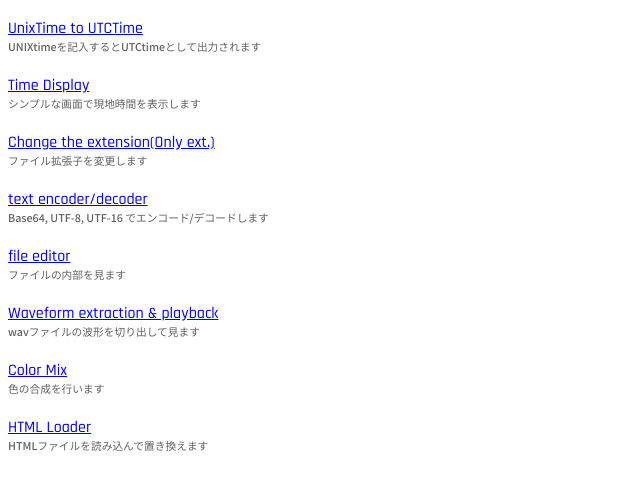
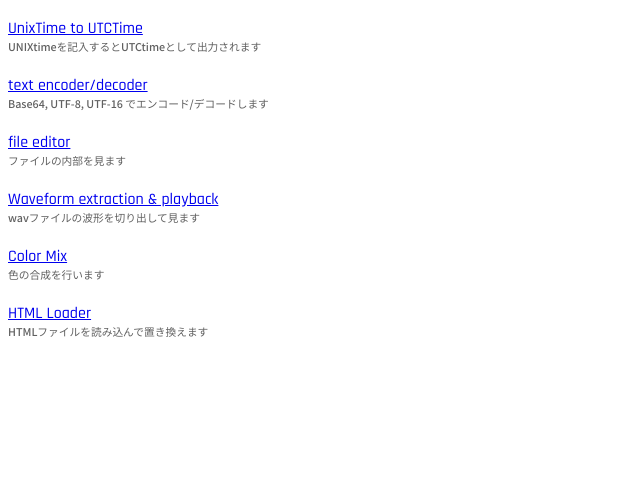
Before and after one commit to otoinu/tool, a plain HTML site: page index.html in a window 1280 px wide. Shown: the part 152-642 px from the top of the page, without its empty margins (0-640 px from the left). Drawn offline with Linux system fonts and the light colour scheme.

Commit message:
不要なツールの削除

```diff
--- a/index.html
+++ b/index.html
@@ -29,12 +29,6 @@
     <a class="link" href="./UNIXtoTIME.html">UnixTime to UTCTime</a><br>
     <h6 class="desc">UNIXtimeを記入するとUTCtimeとして出力されます</h6><br>
 
-    <a class="link" href="./Time_display.html">Time Display</a><br>
-    <h6 class="desc">シンプルな画面で現地時間を表示します</h6><br>
-
-    <a class="link" href="./ChangeExtension.html">Change the extension(Only ext.)</a><br>
-    <h6 class="desc">ファイル拡張子を変更します</h6><br>
-
     <a class="link" href="./text_encoder.html">text encoder/decoder</a><br>
     <h6 class="desc">Base64, UTF-8, UTF-16 でエンコード/デコードします</h6><br>
 
```
